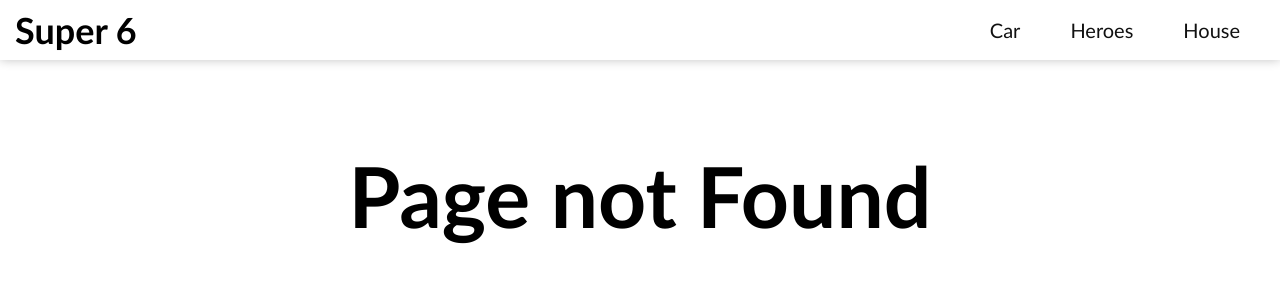
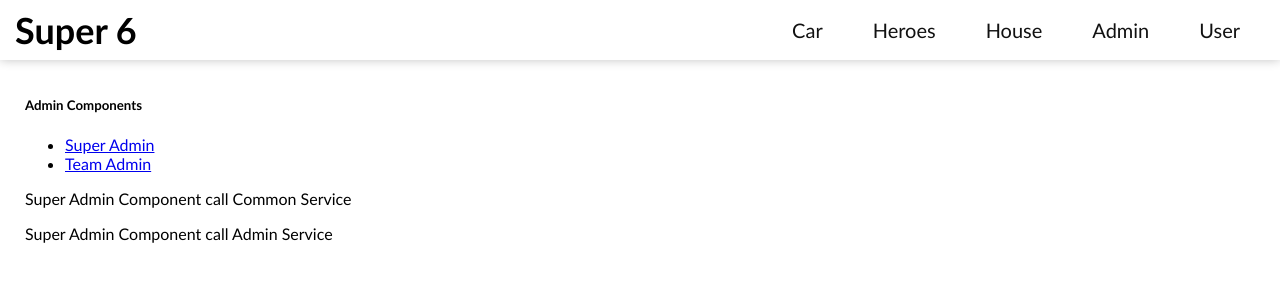
Before and after one commit to amitvchaudhary/mayur_angular, an Angular app: page /admin/super-admin in a window 1280 px wide. Before the commit this address had no page. Shown: the top 300 px of the page. Built offline with nearby package versions, Linux system fonts and the light colour scheme.

Commit message:
practical task 09-01-20

```diff
--- /dev/null
+++ b/src/app/admin/admin-routing.module.ts
@@ -0,0 +1,23 @@
+import { NgModule } from '@angular/core';
+import { Routes, RouterModule } from '@angular/router';
+import { AdminComponent } from './admin.component';
+import { SuperAdminComponent } from './component/super-admin/super-admin.component';
+import { TeamAdminComponent } from './component/team-admin/team-admin.component';
+
+const adminRoutes: Routes = [
+  {
+    path: '',
+    component: AdminComponent,
+    children: [
+      { path: '', redirectTo: 'super-admin', pathMatch: 'full' },
+      { path: 'super-admin', component: SuperAdminComponent },
+      { path: 'team-admin', component: TeamAdminComponent },
+    ]
+  }
+];
+
+@NgModule({
+  imports: [RouterModule.forChild(adminRoutes)],
+  exports: [RouterModule]
+})
+export class AdminRoutingModule { }
--- a/src/app/admin/admin.component.html
+++ b/src/app/admin/admin.component.html
@@ -1,3 +1,10 @@
 <h5>Admin Components</h5>
-<app-super-admin></app-super-admin>
-<app-team-admin></app-team-admin>
+<ul class="app-menu">
+    <li>
+        <a routerLink="./super-admin">Super Admin</a>
+    </li>
+    <li>
+        <a routerLink="./team-admin">Team Admin</a>
+    </li>
+</ul>
+<router-outlet></router-outlet>
--- a/src/app/app-routing.module.ts
+++ b/src/app/app-routing.module.ts
@@ -11,6 +11,8 @@ const routes: Routes = [
   { path: 'car', component: CarComponent },
   { path: 'heroes', component: HeroesComponent },
   { path: 'house', component: HouseComponent },
+  { path: "admin", loadChildren: () => import('./admin/admin.module').then(m => m.AdminModule) },
+  { path: "user", loadChildren: () => import('./user/user.module').then(m => m.UserModule) },
   { path: '**', component: PageNotFoundComponent }
 ];
 
--- a/src/app/app.component.html
+++ b/src/app/app.component.html
@@ -12,6 +12,12 @@
         <li>
             <a routerLink="/house">House</a>
         </li>
+        <li>
+            <a routerLink="/admin">Admin</a>
+        </li>
+        <li>
+            <a routerLink="/user">User</a>
+        </li>
     </ul>
 </div>
 <div class="app-body">
--- a/src/app/component/heroes/heroes.component.ts
+++ b/src/app/component/heroes/heroes.component.ts
@@ -22,13 +22,13 @@ export class HeroesComponent implements OnInit {
 
   constructor(
     private commonService: CommonService,
-    private userService: UserService,
+    // private userService: UserService,
     private router: Router
   ) { }
 
   ngOnInit() {
     this.heroInjector = this.commonService.getCommonServiceResponse('Heroes Component');
-    console.log(this.userService.getUserServiceResponse('Heroes Component'));
+    // console.log(this.userService.getUserServiceResponse('Heroes Component'));
   }
 
   navigateTo(path) {
--- a/src/app/user/component/normal-user/normal-user.component.ts
+++ b/src/app/user/component/normal-user/normal-user.component.ts
@@ -16,13 +16,13 @@ export class NormalUserComponent implements OnInit {
   constructor(
     private commonService: CommonService,
     private userService: UserService,
-    private adminService: AdminService
+    // private adminService: AdminService
   ) { }
 
   ngOnInit() {
     this.userAppInjector = this.commonService.getCommonServiceResponse('Normal User Component');
     this.userInjector = this.userService.getUserServiceResponse('Normal User Component');
-    console.log(this.adminService.getAdminServiceResponse('Normal User Component'));
+    // console.log(this.adminService.getAdminServiceResponse('Normal User Component'));
   }
 
 }
--- /dev/null
+++ b/src/app/user/user-routing.module.ts
@@ -0,0 +1,23 @@
+import { NgModule } from '@angular/core';
+import { Routes, RouterModule } from '@angular/router';
+import { UserComponent } from './user.component';
+import { SuperUserComponent } from './component/super-user/super-user.component';
+import { NormalUserComponent } from './component/normal-user/normal-user.component';
+
+const userRoutes: Routes = [
+  {
+    path: '',
+    component: UserComponent,
+    children: [
+      { path: '', redirectTo: 'super-user', pathMatch: 'full' },
+      { path: 'super-user', component: SuperUserComponent },
+      { path: 'normal-user', component: NormalUserComponent },
+    ]
+  }
+];
+
+@NgModule({
+  imports: [RouterModule.forChild(userRoutes)],
+  exports: [RouterModule]
+})
+export class UserRoutingModule { }
--- a/src/app/user/user.component.html
+++ b/src/app/user/user.component.html
@@ -1,3 +1,10 @@
 <h5>User Components</h5>
-<app-super-user></app-super-user>
-<app-normal-user></app-normal-user>
+<ul class="app-menu">
+    <li>
+        <a routerLink="./super-user">Super User</a>
+    </li>
+    <li>
+        <a routerLink="./normal-user">Normal User</a>
+    </li>
+</ul>
+<router-outlet></router-outlet>
```
Also changed, not shown: src/app/admin/admin.module.ts (+15 -3 lines), src/app/app.module.ts (+9 -3 lines), src/app/user/user.module.ts (+17 -6 lines).
